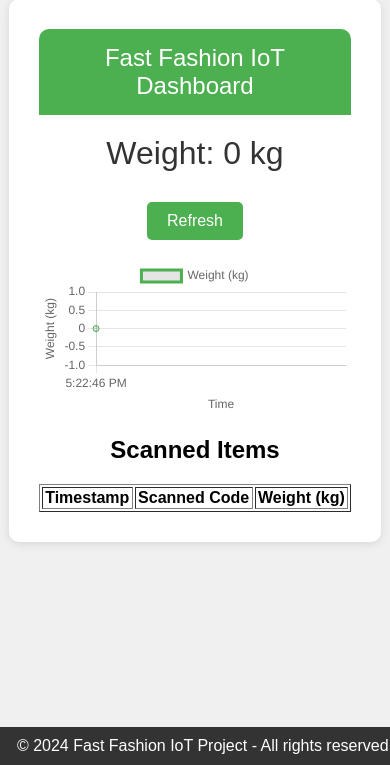
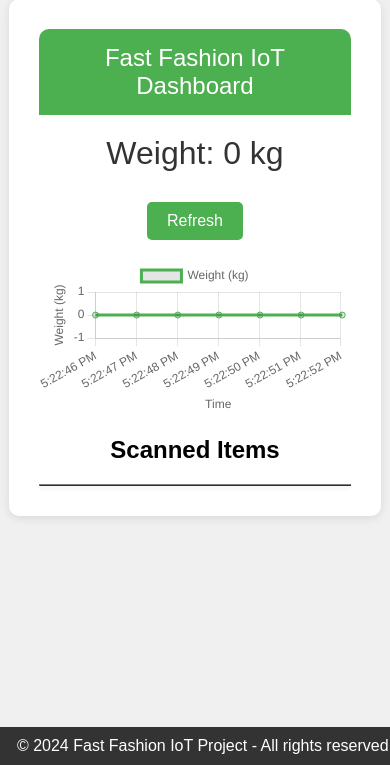
Before and after one commit to MarcoAlbanese1/Arduino-Fast-Fashion, a Flask app: page / in a window 390 px wide. Shown: the part 79-844 px from the top of the page. Run offline with Flask 3, Linux system fonts and the light colour scheme; data that the repository does not hold is empty.

Commit message:
Update html

```diff
--- a/lightsail-flask/templates/index.html
+++ b/lightsail-flask/templates/index.html
@@ -4,7 +4,7 @@
     <meta charset="UTF-8">
     <title>IoT Fast Fashion Dashboard</title>
     <style>
-        /* Estilos generales */
+        /* General Styles */
         body {
             font-family: Arial, sans-serif;
             background-color: #f0f0f0;
@@ -12,7 +12,7 @@
             padding: 0;
         }
 
-        /* Estilo del Navbar */
+        /* Navbar Styles */
         .navbar {
             background-color: #333;
             overflow: hidden;
@@ -33,7 +33,7 @@
             color: white;
         }
 
-        /* Contenedor del Dashboard */
+        /* Dashboard Container */
         .dashboard-container {
             background-color: #ffffff;
             box-shadow: 0 2px 10px rgba(0, 0, 0, 0.1);
@@ -77,7 +77,7 @@
             margin-top: 20px;
         }
 
-        /* Estilos del pie de página */
+        /* Footer Styles */
         .footer {
             background-color: #333;
             color: white;
@@ -87,7 +87,82 @@
             bottom: 0;
             width: 100%;
         }
+
+        /* Sleek Table Styles */
+        table {
+            width: 100%;
+            border-collapse: collapse;
+            margin-top: 20px;
+            box-shadow: 0 2px 5px rgba(0, 0, 0, 0.1);
+            border-radius: 8px;
+            overflow: hidden;
+        }
+
+        thead tr {
+            background-color: #4CAF50;
+            color: white;
+        }
+
+        th, td {
+            padding: 12px 15px;
+            text-align: left;
+        }
+
+        tbody tr {
+            background-color: #f9f9f9;
+            transition: background-color 0.3s;
+        }
+
+        tbody tr:nth-child(even) {
+            background-color: #f1f1f1;
+        }
+
+        tbody tr:hover {
+            background-color: #ddd;
+        }
+
+        th {
+            text-transform: uppercase;
+            font-weight: 600;
+            font-size: 0.9em;
+        }
+
+        td {
+            font-size: 0.9em;
+            color: #333;
+        }
+
+        /* Responsive Table */
+        @media (max-width: 768px) {
+            table, thead, tbody, th, td, tr {
+                display: block;
+            }
+
+            thead tr {
+                position: absolute;
+                top: -9999px;
+                left: -9999px;
+            }
+
+            tr {
+                margin-bottom: 10px;
+            }
+
+            td {
+                padding-left: 50%;
+                position: relative;
+            }
+
+            td:before {
+                content: attr(data-label);
+                position: absolute;
+                left: 10px;
+                font-weight: bold;
+                text-transform: uppercase;
+            }
+        }
     </style>
+
     <script src="https://cdn.jsdelivr.net/npm/chart.js"></script> <!-- Importación de Chart.js -->
 </head>
 <body>
@@ -207,7 +282,7 @@
         .catch(error => console.error('Error fetching data:', error));
     }
 
-    setInterval(refreshWeight, 5000); // Fetch data every 5 seconds
+    setInterval(refreshWeight, 1000); // Fetch data every 1 second
     refreshWeight(); // Initial fetch
 </script>
 </body>
```
Also changed, not shown: templates/index.html (+79 -4 lines).
